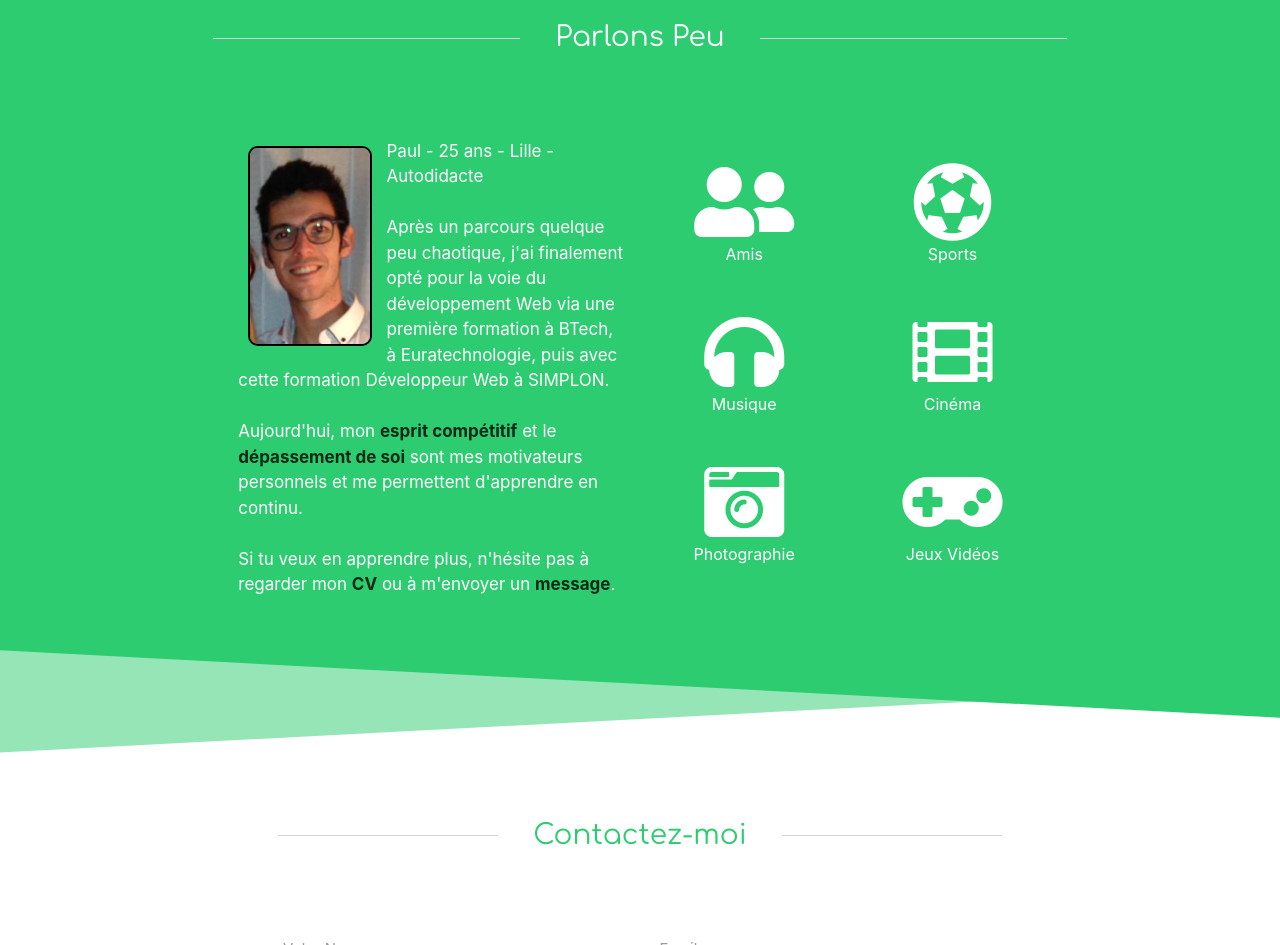
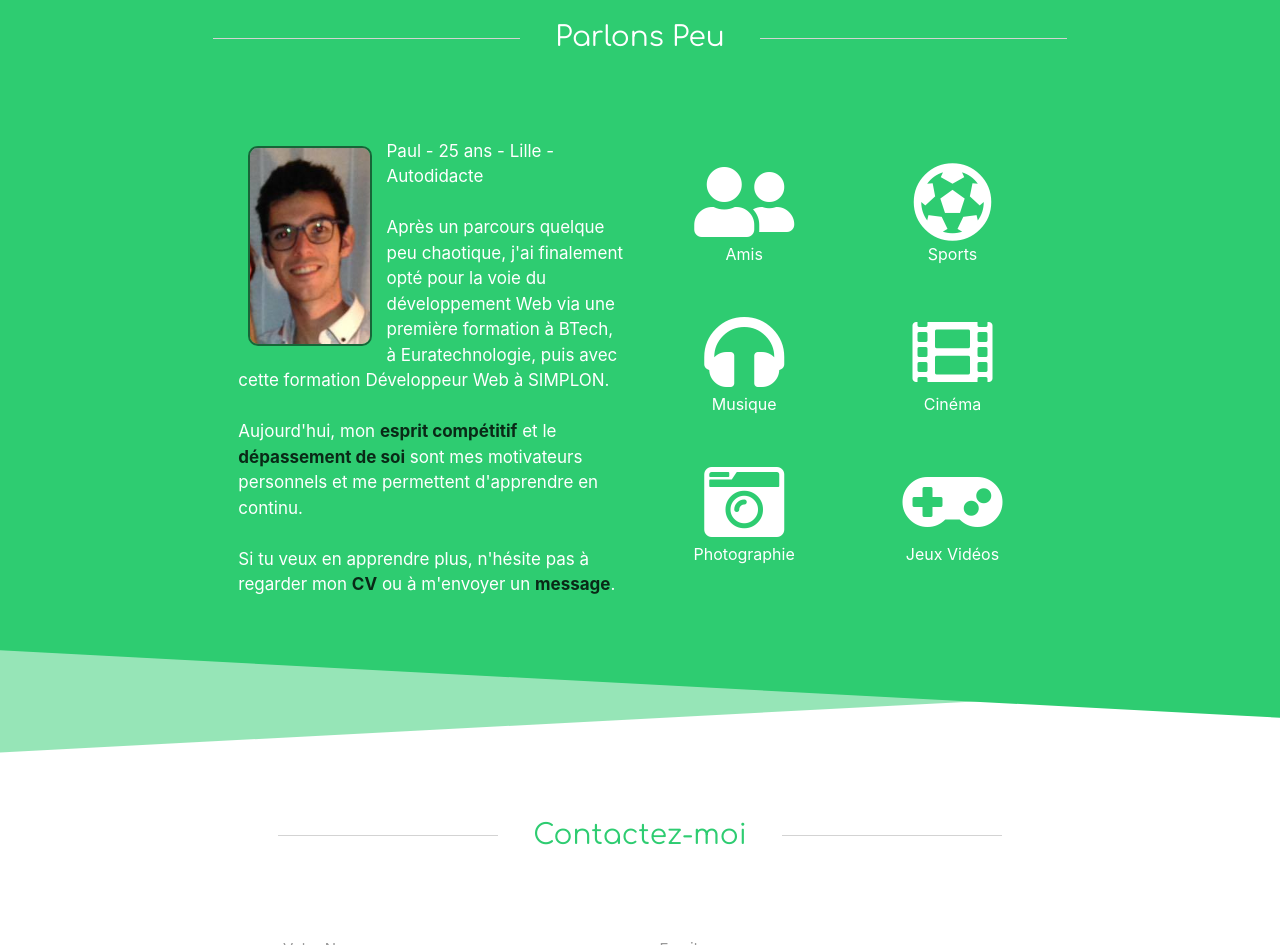
Before and after one commit to paulgiraudet/portfolio, a plain HTML site: page index.html in a window 1280 px wide. Shown: the part 2587-3532 px from the top of the page. Drawn offline with nearby package versions, Linux system fonts and the light colour scheme.

Commit message:
changing border color on description image

```diff
--- a/css/main.css
+++ b/css/main.css
@@ -446,7 +446,7 @@ h3{
      float:left;
      height:200px;
      margin:7px 15px 0 10px;
-     border:2px solid black;
+     border:2px solid rgba(0, 0, 0, 0.5);
      border-radius:10px;
    }
 
```
